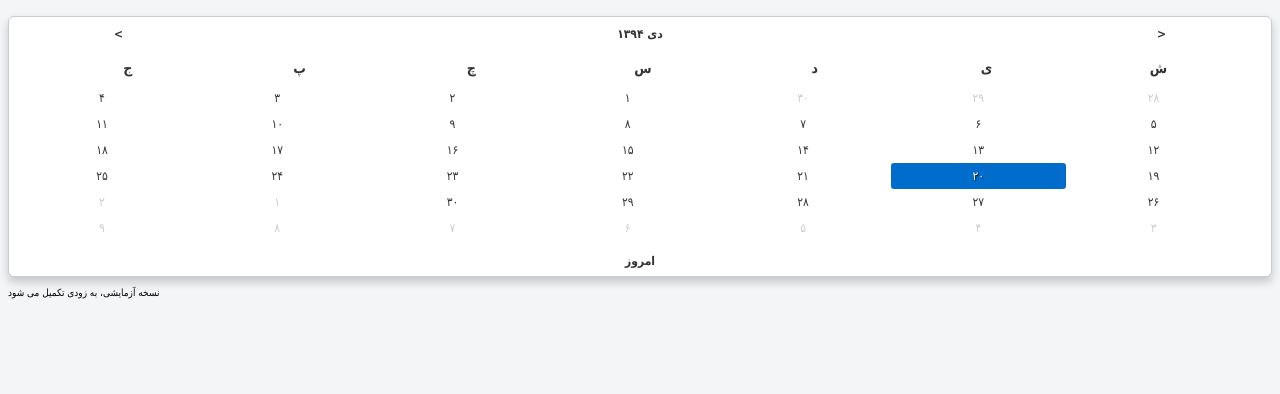
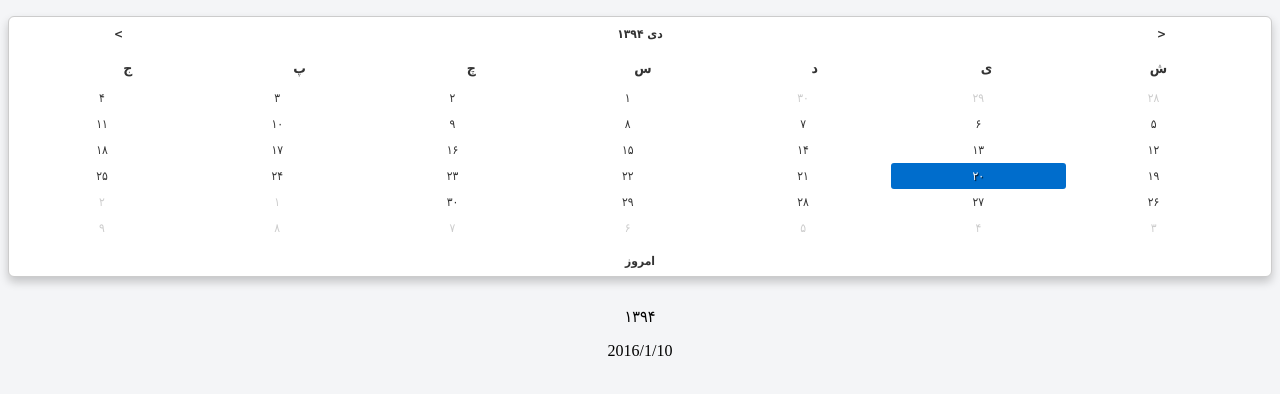
Before and after one commit to mirmousaviii/Persian-Calendar-for-Firefox, a website: page data/sidebar.html in a window 1280 px wide. Drawn offline with Linux system fonts and the light colour scheme.

Commit message:
Show full date under the calendar widget

```diff
--- a/data/sidebar.html
+++ b/data/sidebar.html
@@ -12,25 +12,28 @@
         body {
             background-color: #f4f5f7;
         }
-        .sidebar-footer {
-            font-family: Tahoma;
-            font-size: 10px;
-            float: left;
-        }
+
         .content {
         }
         .calendar_widget {
+            display: block;
+            height: 275px;
+        }
+        .full_date_persian {
+            font-family: Tahoma,serif;
+            direction: rtl;
+            text-align: center;
+        }
+        .full_date_gregorian {
+            text-align: center;
         }
     </style>
-</head>
-<body>
-<div class="content">
 
     <script type="text/javascript">
         $(document).ready(function() {
-            $(".calendar_widget").pDatepicker({
+            $('.calendar_widget').pDatepicker({
                 observer: true,
-                format : "YYYY/MM/DD dddd",
+                altField: '.calendar_selected',
                 persianDigit: true,
                 formatter: function (unixDate) {
                     var self = this;
@@ -41,12 +44,33 @@
             });
         });
 
+
+
     </script>
+</head>
+<body>
+<div class="content">
     <p class="calendar_widget"></p>
 
+    <input type="hidden" class="calendar_selected"/>
+
+    <p class="full_date_persian"></p>
+    <p class="full_date_gregorian"></p>
 </div>
 
-<p class="sidebar-footer">نسخه آزمایشی، به زودی تکمیل می شود</p>
+<script type="text/javascript">
+    $('.calendar_selected').change(function() {
 
+        var selected = new Date( parseInt( $('.calendar_selected').val() ) );
+
+        var fullDatePersian = selected.toLocaleDateString("fa-IR");
+        fullDatePersian = fullDatePersian.substring(0, fullDatePersian.length - 6);
+        $('.full_date_persian').text(fullDatePersian);
+
+        var fullDateGregorian = selected.getFullYear() + '/' +  (selected.getMonth() + 1) + '/' + selected.getDate();
+        $('.full_date_gregorian').text(fullDateGregorian);
+
+    });
+</script>
 </body>
 </html>
```
